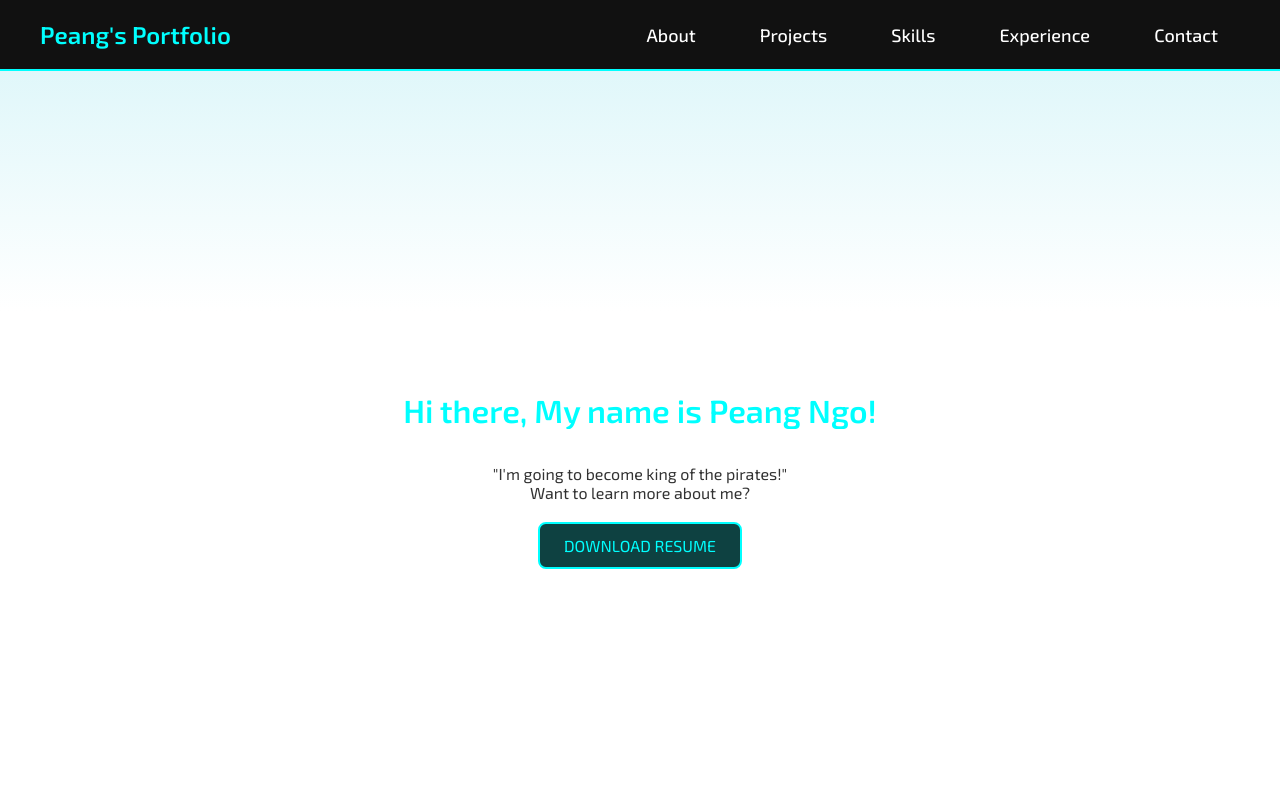
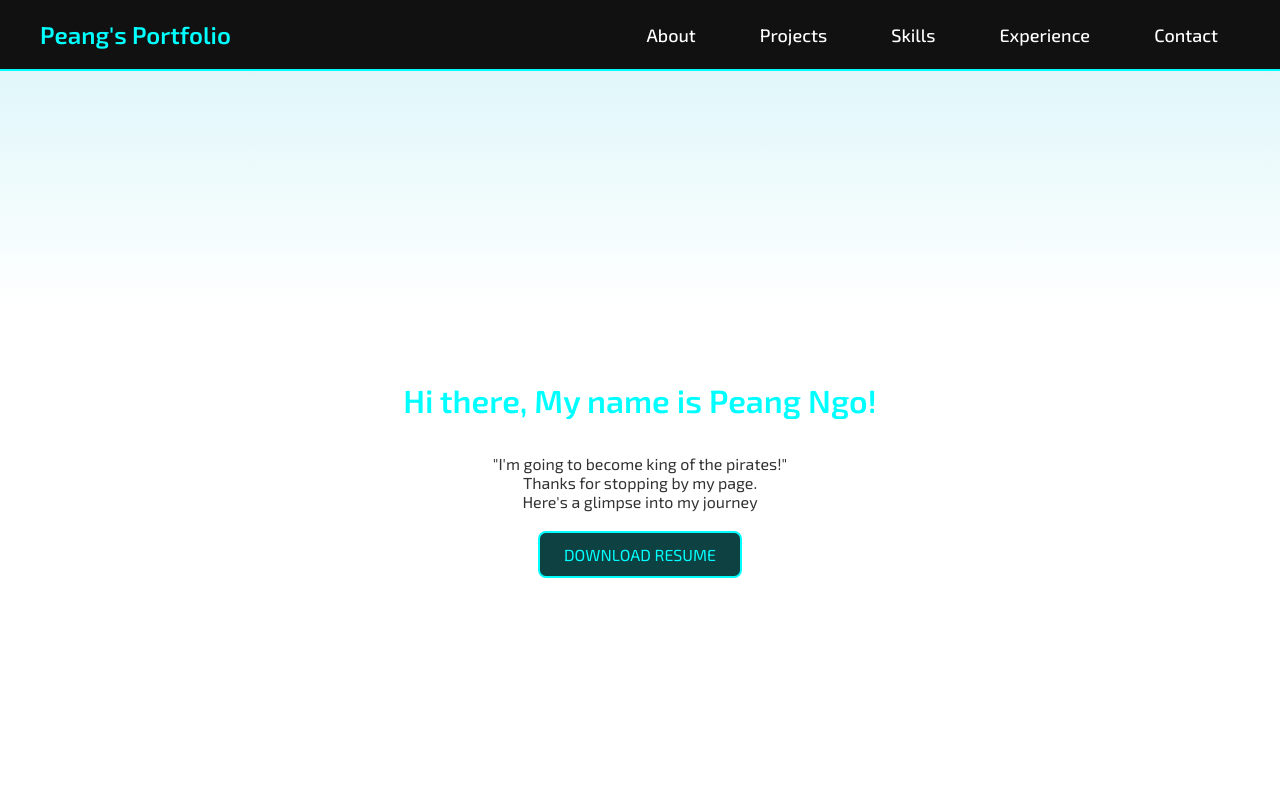
Before and after one commit to pingno/Show, a React (Create React App) app in the folder show/: page / in a window 1280 px wide. Shown: the top 800 px of the page. Built offline with nearby package versions, Linux system fonts and the light colour scheme.

Commit message:
minor header changes

```diff
--- a/show/src/components/Home/index.js
+++ b/show/src/components/Home/index.js
@@ -14,7 +14,10 @@ const Home = () => {
         {/* Text description */}
         <p className="description">Hi there, My name is Peang Ngo!</p>
         <div>"I'm going to become king of the pirates!"</div>
-        <div>Want to learn more about me?</div>
+        <div>Thanks for stopping by my page.</div>
+
+
+        <div>Here's a glimpse into my journey</div>
 
         {/* Tech stacks */}
         <div className="tech-stacks">
```
